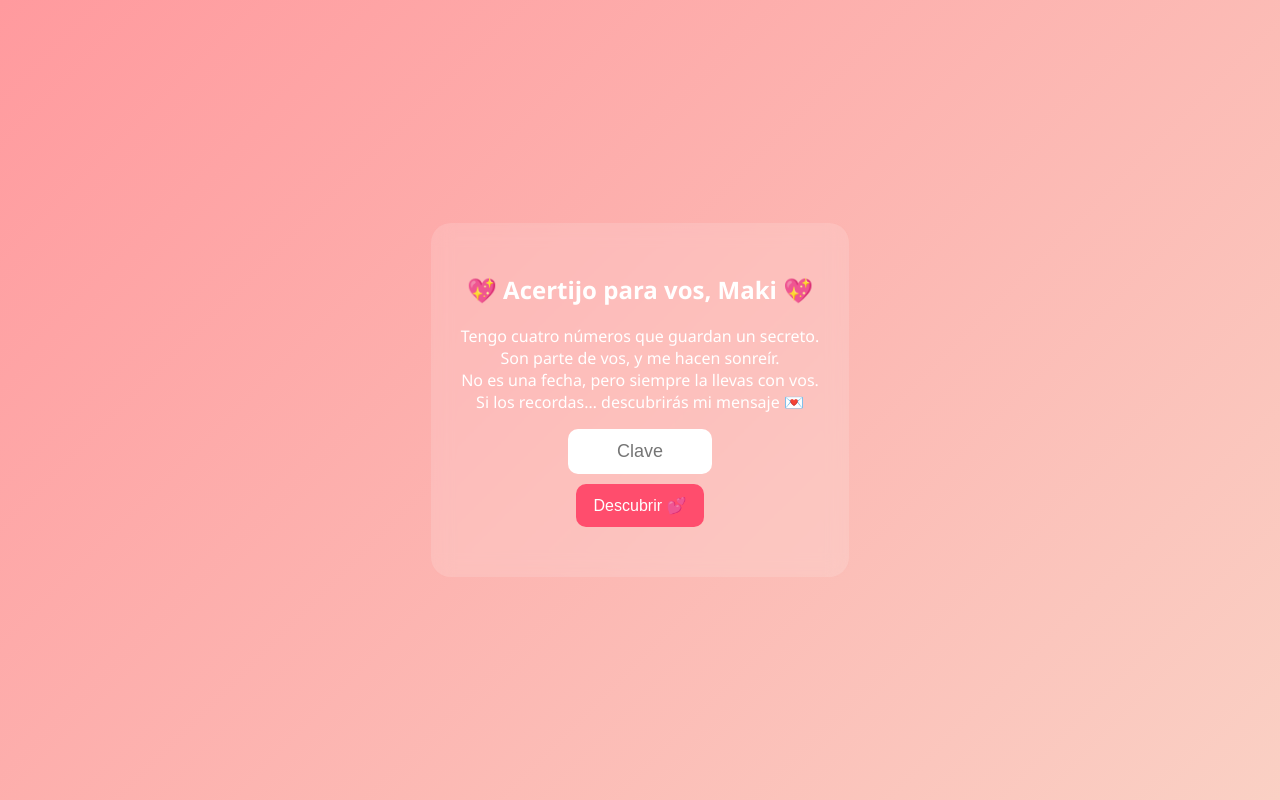
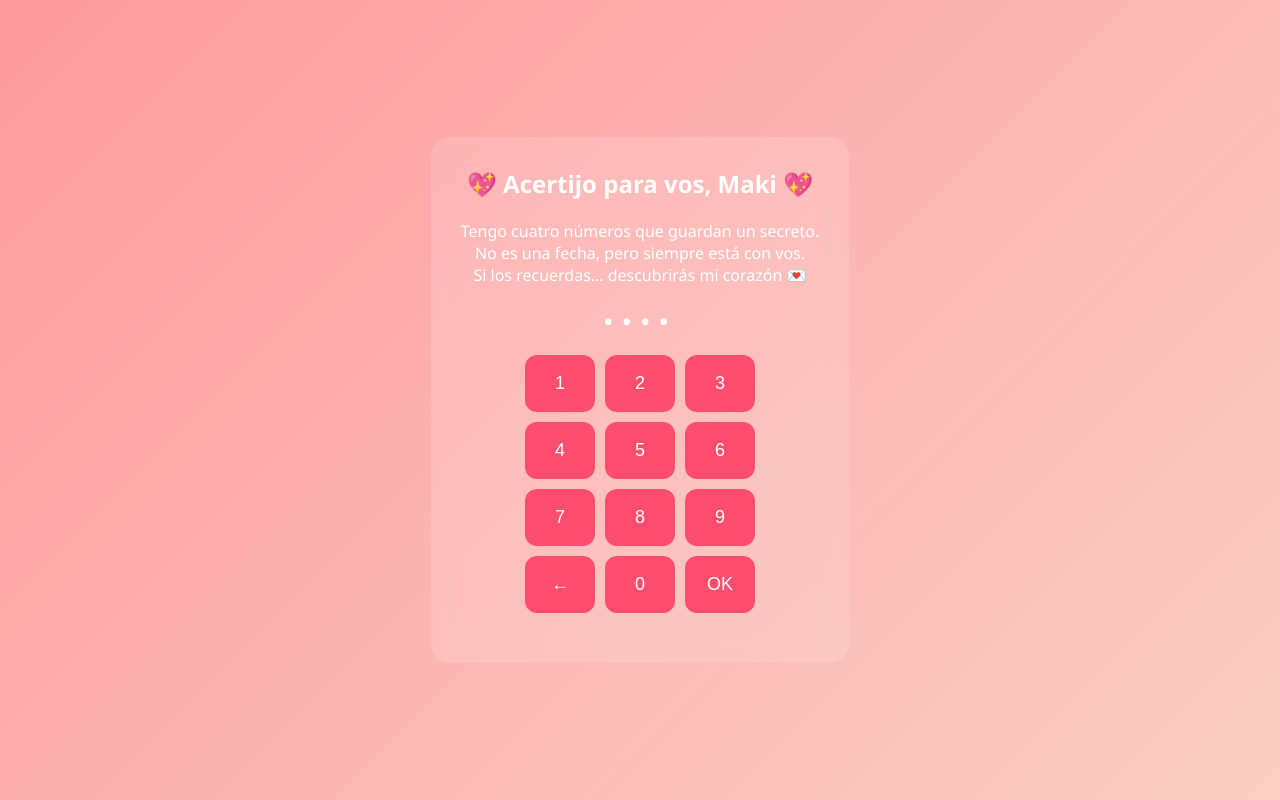
Before and after one commit to TotiManuel/WebRandom, a Flask app: page / in a window 1280 px wide. Run offline with Flask 3, Linux system fonts and the light colour scheme.

Commit message:
Update Gift 20/02/2026

```diff
--- a/templates/home.html
+++ b/templates/home.html
@@ -8,68 +8,74 @@
 <link rel="icon" href="/static/images/icon.png">
 
 <style>
-    body {
-        margin: 0;
-        font-family: 'Segoe UI', sans-serif;
-        background: linear-gradient(135deg, #ff9a9e, #fad0c4);
-        display: flex;
-        justify-content: center;
-        align-items: center;
-        height: 100vh;
-        color: white;
-        text-align: center;
+body{
+    margin:0;
+    font-family:'Segoe UI', sans-serif;
+    background: linear-gradient(135deg,#ff9a9e,#fad0c4);
+    display:flex;
+    justify-content:center;
+    align-items:center;
+    height:100vh;
+    color:white;
+    text-align:center;
+    overflow:hidden;
 }
 
-    .card {
-        background: rgba(255,255,255,0.15);
-        padding: 30px;
-        border-radius: 20px;
-        backdrop-filter: blur(10px);
-        max-width: 400px;
+.card{
+    background:rgba(255,255,255,0.15);
+    padding:30px;
+    border-radius:20px;
+    backdrop-filter:blur(10px);
+    max-width:400px;
 }
 
-    input {
-        padding: 12px;
-        font-size: 18px;
-        border: none;
-        border-radius: 10px;
-        text-align: center;
-        width: 120px;
+h2{margin-top:0;}
+
+.display{
+    font-size:28px;
+    letter-spacing:8px;
+    margin:15px 0;
 }
 
-    button {
-        padding: 12px 18px;
-        border: none;
-        border-radius: 10px;
-        background: #ff4d6d;
-        color: white;
-        cursor: pointer;
-        font-size: 16px;
-        margin-top: 10px;
+.keypad{
+    display:grid;
+    grid-template-columns:repeat(3,70px);
+    gap:10px;
+    justify-content:center;
 }
 
-    button:hover {
-        background: #ff1e4d;
+.key{
+    padding:18px;
+    border:none;
+    border-radius:12px;
+    font-size:18px;
+    background:#ff4d6d;
+    color:white;
+    cursor:pointer;
 }
 
-    #message {
-        margin-top: 20px;
-        font-size: 20px;
-        opacity: 0;
-        transition: 2s;
+.key:hover{background:#ff1e4d;}
+
+#message{
+    margin-top:20px;
+    font-size:22px;
+    opacity:0;
+    transition:2s;
 }
 
-    .heart {
-        position: fixed;
-        bottom: -50px;
-        font-size: 24px;
-        animation: float 8s linear forwards;
+/* 🎆 fuegos artificiales */
+.fire{
+    position:absolute;
+    width:6px;
+    height:6px;
+    border-radius:50%;
+    animation:explode 1.5s forwards;
 }
 
-    @keyframes float {
-        to {
-            transform: translateY(-120vh);
-            opacity: 0;
+@keyframes explode{
+    to{
+        transform:translate(var(--x),var(--y));
+        opacity:0;
     }
 }
 </style>
@@ -77,65 +83,104 @@
 
 <body>
 
-<div class="card">
+<div class="card" id="card">
 <h2>💖 Acertijo para vos, Maki 💖</h2>
-    <p>
+
+<p id="riddle">
 Tengo cuatro números que guardan un secreto.<br>
-        Son parte de vos, y me hacen sonreír.<br>
-        No es una fecha, pero siempre la llevas con vos.<br>
-        Si los recordas… descubrirás mi mensaje 💌
+No es una fecha, pero siempre está con vos.<br>
+Si los recuerdas… descubrirás mi corazón 💌
 </p>
 
-    <input id="code" type="password" placeholder="Clave">
-    <br>
-    <button onclick="checkCode()">Descubrir 💕</button>
+<div class="display" id="display">••••</div>
+
+<div class="keypad">
+<button class="key" onclick="press(1)">1</button>
+<button class="key" onclick="press(2)">2</button>
+<button class="key" onclick="press(3)">3</button>
+<button class="key" onclick="press(4)">4</button>
+<button class="key" onclick="press(5)">5</button>
+<button class="key" onclick="press(6)">6</button>
+<button class="key" onclick="press(7)">7</button>
+<button class="key" onclick="press(8)">8</button>
+<button class="key" onclick="press(9)">9</button>
+<button class="key" onclick="clearCode()">←</button>
+<button class="key" onclick="press(0)">0</button>
+<button class="key" onclick="check()">OK</button>
+</div>
 
 <div id="message"></div>
 </div>
 
 <script>
-    const correctCode = "1428";
+const correct="1428";
+let code="";
 
-    const loveMessages = [
-        "Maki, eres la persona más hermosa que llegó a mi vida 💖",
-        "Maki, contigo todo es mejor, incluso los días más simples 🌹",
-        "Maki, mi corazón te eligió y no quiere a nadie más 💞",
-        "Maki, gracias por existir y hacer mi mundo más feliz ✨",
-        "Maki, cada momento contigo es un regalo que atesoro 💕"
+const love = [
+"Maki, desde que llegaste a mi vida todo cambió de una forma que nunca imaginé. Haces que los días simples se vuelvan especiales, que los momentos pequeños tengan un significado enorme y que mi corazón se sienta en paz. Me encanta tu forma de ser, tu sonrisa, tu mirada y todo lo que eres. Gracias por existir, por estar conmigo y por hacerme tan feliz. Quiero seguir creciendo a tu lado, cuidarte, apoyarte y construir un futuro juntos, paso a paso, con amor, paciencia y sueños compartidos. Porque si algo tengo claro, es que te elegiría una y mil veces más 💖"
 ];
 
-    function randomLove() {
-        return loveMessages[Math.floor(Math.random() * loveMessages.length)];
-    }
-
-    function createHearts() {
-        for (let i = 0; i < 60; i++) {
-            let heart = document.createElement("div");
-            heart.className = "heart";
-            heart.innerHTML = "💖";
-            heart.style.left = Math.random() * 100 + "vw";
-            heart.style.animationDuration = (Math.random() * 4 + 6) + "s";
-            document.body.appendChild(heart);
-
-            setTimeout(() => heart.remove(), 10000);
+function press(n){
+    if(code.length<4){
+        code+=n;
+        updateDisplay();
     }
 }
 
-    function checkCode() {
-        const input = document.getElementById("code").value;
-        const msg = document.getElementById("message");
+function clearCode(){
+    code=code.slice(0,-1);
+    updateDisplay();
+}
 
-        if (input === correctCode) {
-            createHearts();
-            msg.innerHTML = randomLove();
-            msg.style.opacity = 1;
-        } else {
-            msg.innerHTML = "Ups… esa no es la clave 💭 intenta recordar mejor 💕";
-            msg.style.opacity = 1;
+function updateDisplay(){
+    document.getElementById("display").textContent="•".repeat(code.length)+"•".repeat(4-code.length);
+}
+
+function randomLove(){
+    return love[Math.floor(Math.random()*love.length)];
+}
+
+/* 🎆 fuegos artificiales */
+function fireworks(){
+    for(let i=0;i<120;i++){
+        let p=document.createElement("div");
+        p.className="fire";
+        p.style.left=50+"vw";
+        p.style.top=50+"vh";
+        p.style.background=`hsl(${Math.random()*360},100%,60%)`;
+
+        let x=(Math.random()-0.5)*400+"px";
+        let y=(Math.random()-0.5)*400+"px";
+        p.style.setProperty("--x",x);
+        p.style.setProperty("--y",y);
+
+        document.body.appendChild(p);
+        setTimeout(()=>p.remove(),1500);
     }
 }
 
-    if ('serviceWorker' in navigator) {
+function check(){
+    if(code===correct){
+
+        fireworks();
+
+        /* desaparecer acertijo */
+        document.getElementById("riddle").style.display="none";
+        document.querySelector(".keypad").style.display="none";
+        document.getElementById("display").style.display="none";
+
+        let msg=document.getElementById("message");
+        msg.innerHTML=randomLove();
+        msg.style.opacity=1;
+
+    }else{
+        alert("Casi… intenta recordar mejor 💭💕");
+        code="";
+        updateDisplay();
+    }
+}
+
+if('serviceWorker' in navigator){
     navigator.serviceWorker.register('/sw.js');
 }
 </script>
```
Lines whose indentation alone changed are shown as unchanged.
